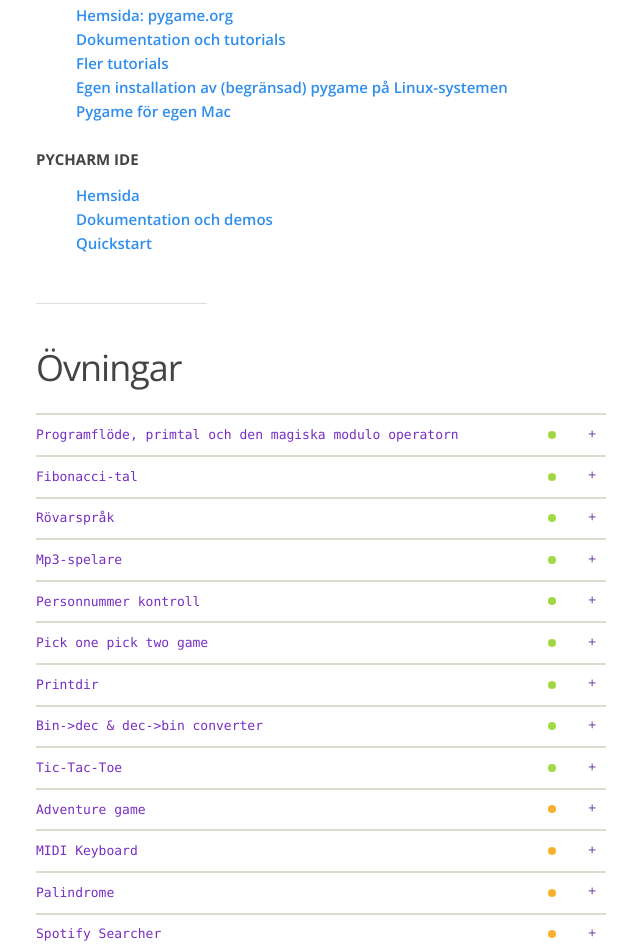
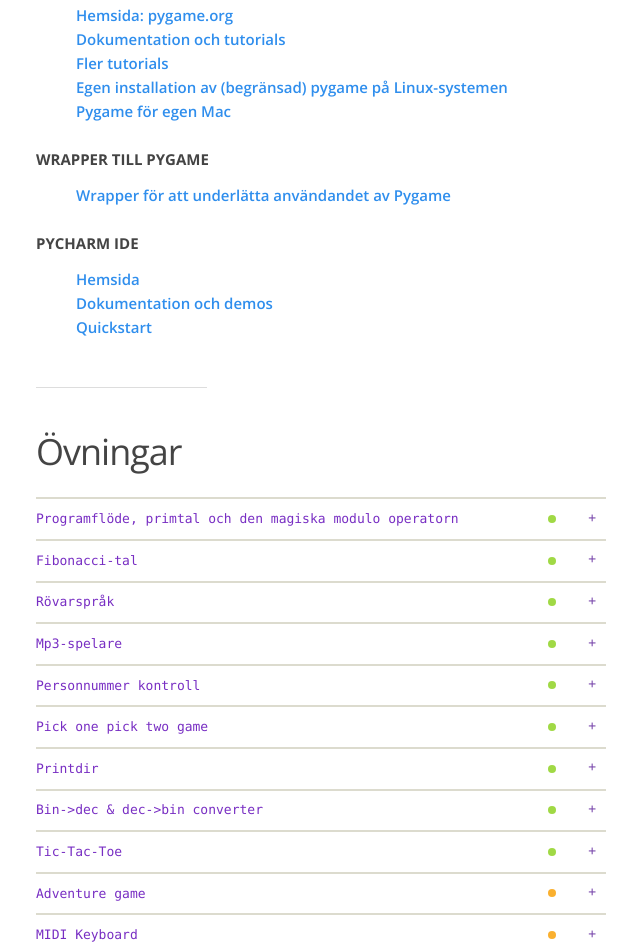
Before and after one commit to introprogramming/introprogramming.github.io, a website: page index.html in a window 1280 px wide. Shown: the part 2493-3440 px from the top of the page, without its empty margins (28-668 px from the left). Drawn offline with nearby package versions, Linux system fonts and the light colour scheme.

Commit message:
Added link to CT_Pygame wrapper in index.html

```diff
--- a/index.html
+++ b/index.html
@@ -185,6 +185,8 @@
 	    <dd><a href="http://www.pygame.org/wiki/tutorials">Fler tutorials</a></dd>
 	    <dd><a href="pygame.html">Egen installation av (begränsad) pygame på Linux-systemen</a></dd>
             <dd><a href="mac_pygame/">Pygame för egen Mac</a></dd>
+	    <dt>Wrapper till Pygame</dt>
+	    <dd><a href="pygame_wrapper/ct_pygame.zip">Wrapper för att underlätta användandet av Pygame</a></dd>
 	    <dt>PyCharm IDE</dt>
 	    <dd><a href="http://www.jetbrains.com/pycharm/">Hemsida</a></dd>
 	    <dd><a href="http://www.jetbrains.com/pycharm/documentation/">Dokumentation och demos</a></dd>
```
Also changed, not shown: 1 other file.
